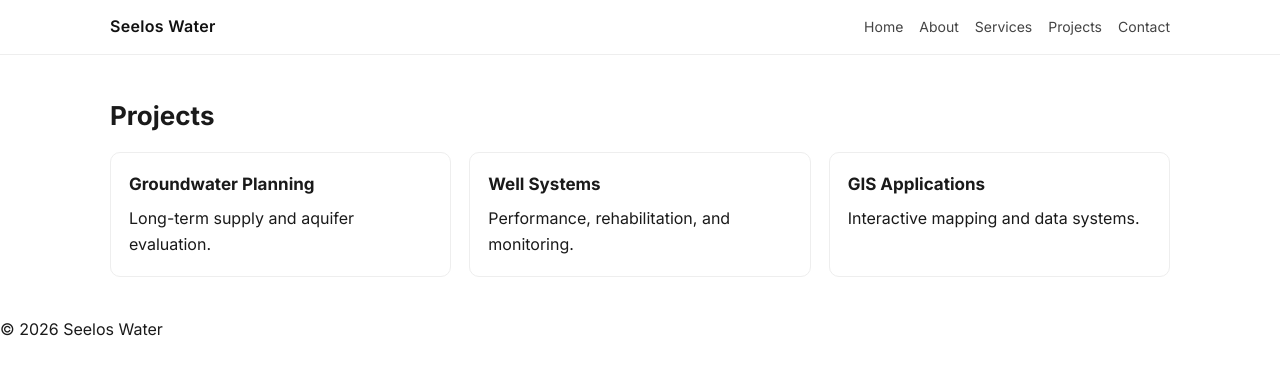
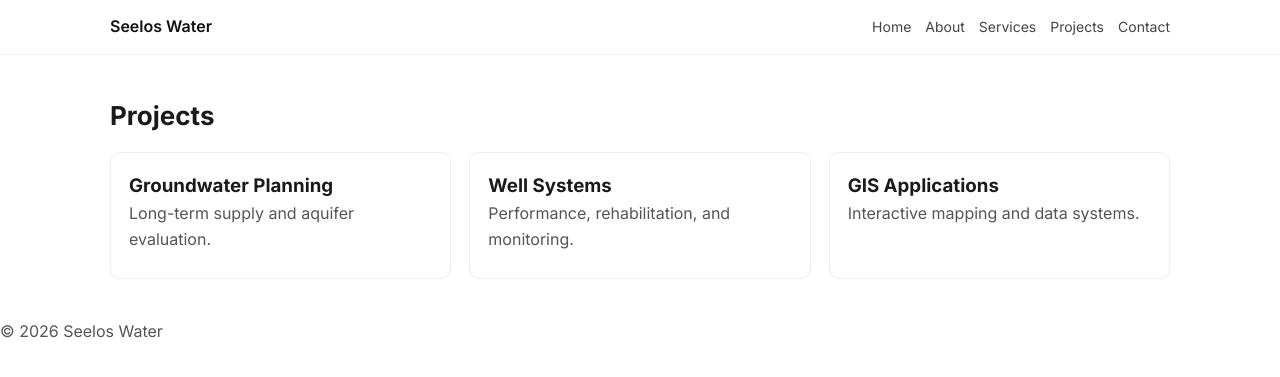
Before and after one commit to markseelos/seelos-water, a Jekyll site: the page built from projects.md, in a window 1280 px wide. Shown: the top 377 px of the page. Built offline with Jekyll 4.4.1, drawn with Linux system fonts in a browser that asks for light colours.

Commit message:
Update style.css

```diff
--- a/assets/css/style.css
+++ b/assets/css/style.css
@@ -1,11 +1,6 @@
 /* =========================
-   Base Reset
+   RESET + SAFETY
 ========================= */
-html, body {
-  width: 100%;
-  max-width: 100%;
-  overflow-x: hidden;
-}
 
 * {
   margin: 0;
@@ -13,15 +8,18 @@ html, body {
   box-sizing: border-box;
 }
 
-body {
+html, body {
+  width: 100%;
+  max-width: 100%;
+  overflow-x: hidden;
   font-family: "Inter", Arial, sans-serif;
   color: #1a1a1a;
-  background: #ffffff;
+  background: #fff;
   line-height: 1.6;
 }
 
 /* =========================
-   Layout Container
+   GLOBAL LAYOUT
 ========================= */
 
 main {
@@ -31,15 +29,12 @@ main {
 }
 
 /* =========================
-   Header
+   HEADER
 ========================= */
 
 .site-header {
+  border-bottom: 1px solid #eee;
   background: #fff;
-  border-bottom: 1px solid #eee;
-  position: sticky;
-  top: 0;
-  z-index: 1000;
 }
 
 .header-inner {
@@ -50,7 +45,9 @@ main {
   display: flex;
   justify-content: space-between;
   align-items: center;
-  gap: 20px;
+
+  flex-wrap: wrap;
+  gap: 12px;
 }
 
 .logo a {
@@ -58,21 +55,18 @@ main {
   font-weight: 600;
   color: #111;
   text-decoration: none;
-  letter-spacing: 0.3px;
 }
 
 .nav {
   display: flex;
-  gap: 16px;
   flex-wrap: wrap;
-  justify-content: flex-end;
+  gap: 14px;
 }
 
 .nav a {
+  font-size: 14px;
   text-decoration: none;
   color: #444;
-  font-size: 14px;
-  font-weight: 500;
   white-space: nowrap;
 }
 
@@ -81,11 +75,14 @@ main {
 }
 
 /* =========================
-   Hero Section
+   HERO (FIXED CONTAINER MODEL)
 ========================= */
 
 .hero {
-  overflow-x: hidden;
+  max-width: 1100px;
+  margin: 0 auto;
+  padding: 40px 20px;
+  text-align: center;
 }
 
 .hero-image {
@@ -96,28 +93,16 @@ main {
   object-fit: cover;
   display: block;
   border-radius: 12px;
-  margin: 0 auto 24px;
-}
-
-.hero h1 {
-  font-size: 42px;
-  margin-bottom: 10px;
-  font-weight: 700;
-}
-
-.hero p {
-  font-size: 18px;
-  color: #555;
-  max-width: 700px;
-  margin: 0 auto 8px;
+  margin: 0 auto 20px;
 }
 
 /* =========================
-   Sections
+   TEXT
 ========================= */
 
-.section {
-  margin-top: 40px;
+h1 {
+  font-size: 40px;
+  margin-bottom: 10px;
 }
 
 h2 {
@@ -125,8 +110,13 @@ h2 {
   margin-bottom: 16px;
 }
 
+p {
+  color: #555;
+  margin-bottom: 8px;
+}
+
 /* =========================
-   Grid Cards
+   GRID / CARDS
 ========================= */
 
 .grid {
@@ -139,8 +129,8 @@ h2 {
   border: 1px solid #eee;
   padding: 18px;
   border-radius: 10px;
-  transition: all 0.2s ease;
   background: #fff;
+  transition: 0.2s ease;
 }
 
 .card:hover {
@@ -148,13 +138,8 @@ h2 {
   border-color: #ddd;
 }
 
-.card h3 {
-  margin-bottom: 8px;
-  font-size: 17px;
-}
-
 /* =========================
-   Footer
+   FOOTER
 ========================= */
 
 .site-footer {
@@ -167,18 +152,14 @@ h2 {
 }
 
 /* =========================
-   Links
-========================= */
-
-a {
-  color: inherit;
-}
-
-/* =========================
-   Responsive
+   RESPONSIVE
 ========================= */
 
 @media (max-width: 768px) {
+  h1 {
+    font-size: 32px;
+  }
+
   .header-inner {
     flex-direction: column;
     align-items: center;
@@ -187,8 +168,4 @@ a {
   .nav {
     justify-content: center;
   }
-
-  .hero h1 {
-    font-size: 34px;
-  }
 }
```
